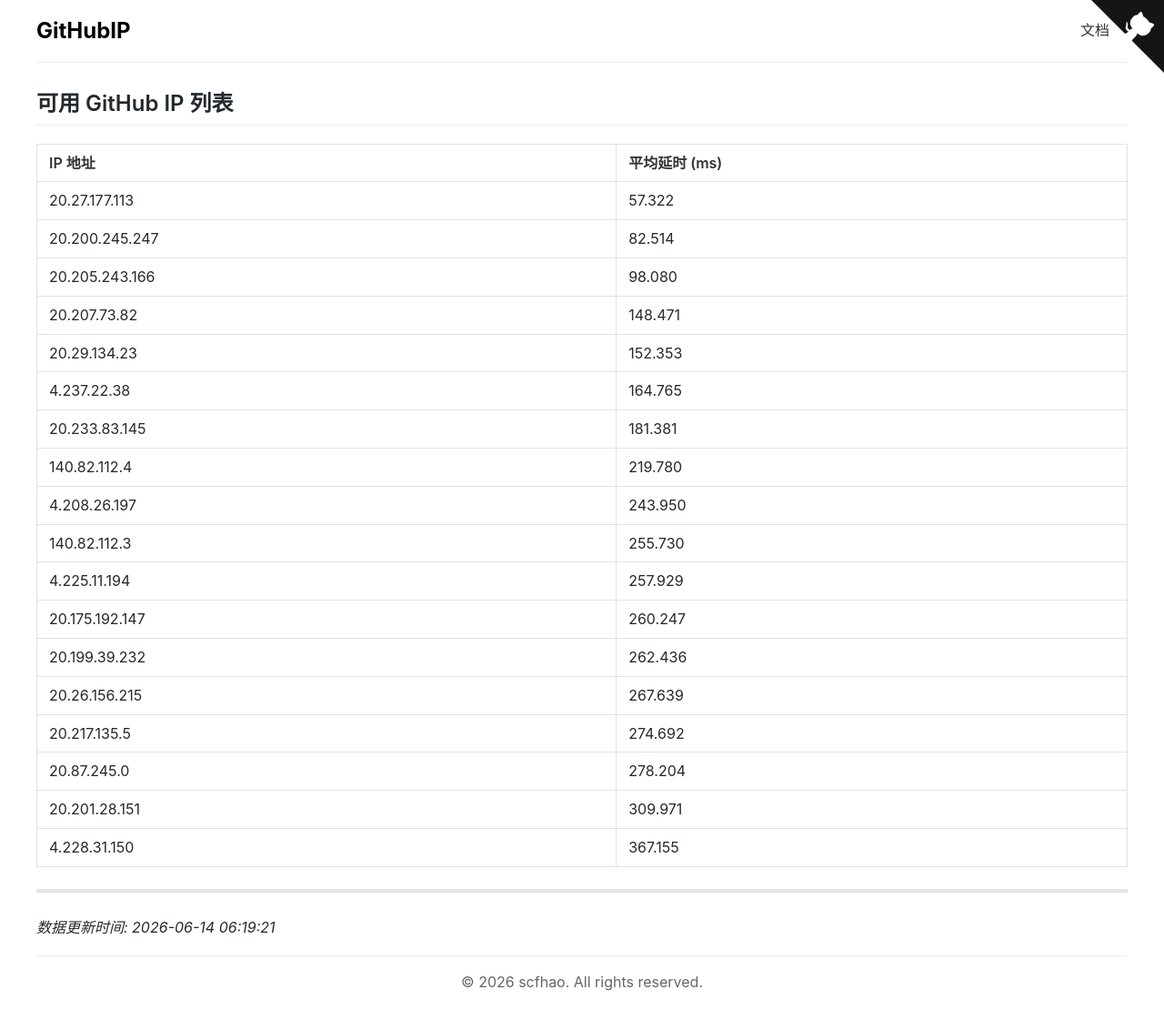
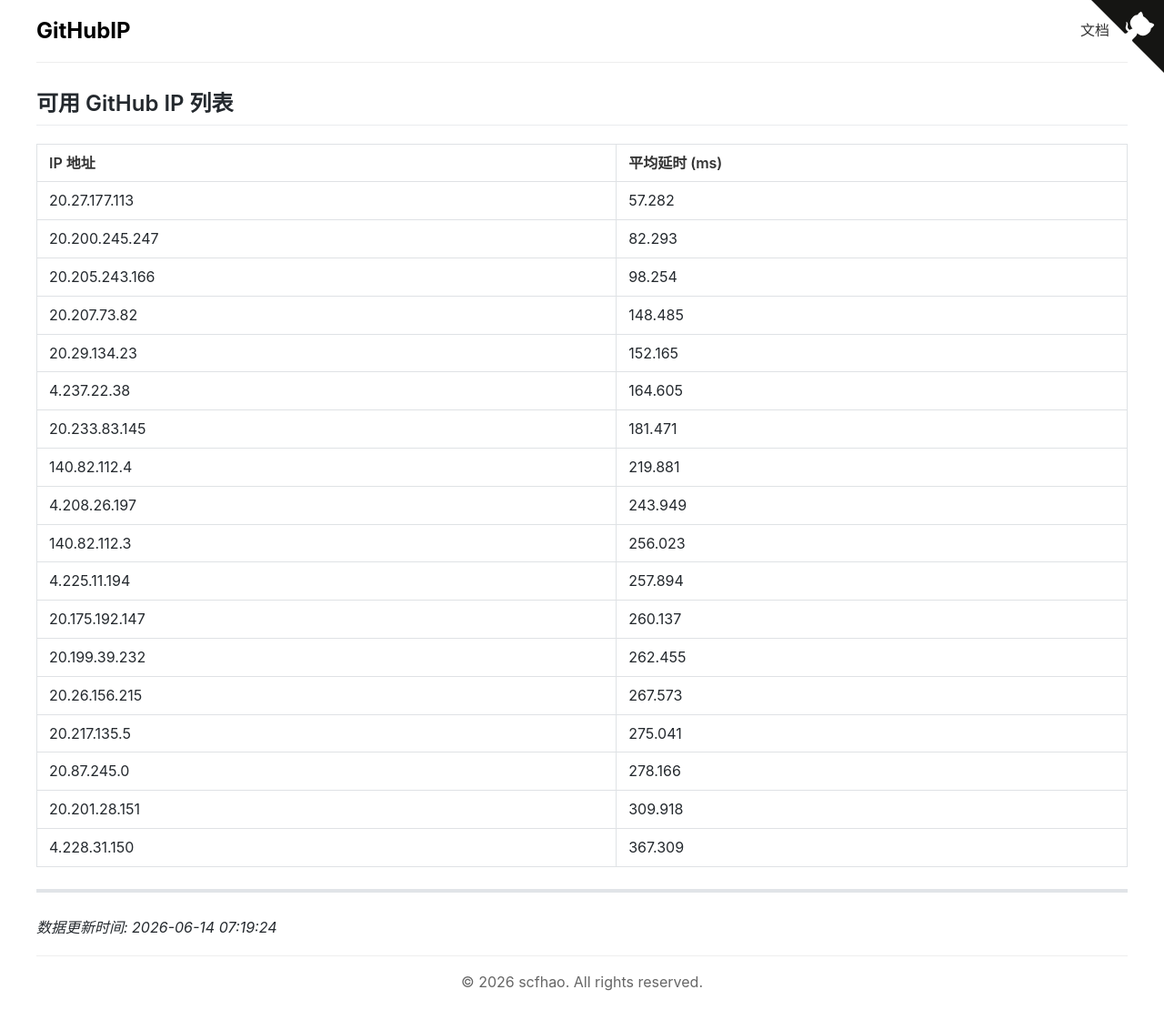
Before and after one commit to scfhao/GitHubIP, a Jekyll site: the page built from index.md, in a window 1280 px wide. Shown: the whole page at 91% size. Built offline with Jekyll 4.4.1, drawn with Linux system fonts in a browser that asks for light colours.

Commit message:
自动脚本执行 - 2026-06-14 07:19:24

```diff
--- a/index.md
+++ b/index.md
@@ -1,32 +1,32 @@
 ---
 layout: home
 title: GitHub IP 列表
-date: 2026-06-14 06:19:21
+date: 2026-06-14 07:19:24
 ---
 
 ## 可用 GitHub IP 列表
 
 | IP 地址 | 平均延时 (ms) |
 |---------|--------------|
-| 20.27.177.113 | 57.322 |
-| 20.200.245.247 | 82.514 |
-| 20.205.243.166 | 98.080 |
-| 20.207.73.82 | 148.471 |
-| 20.29.134.23 | 152.353 |
-| 4.237.22.38 | 164.765 |
-| 20.233.83.145 | 181.381 |
-| 140.82.112.4 | 219.780 |
-| 4.208.26.197 | 243.950 |
-| 140.82.112.3 | 255.730 |
-| 4.225.11.194 | 257.929 |
-| 20.175.192.147 | 260.247 |
-| 20.199.39.232 | 262.436 |
-| 20.26.156.215 | 267.639 |
-| 20.217.135.5 | 274.692 |
-| 20.87.245.0 | 278.204 |
-| 20.201.28.151 | 309.971 |
-| 4.228.31.150 | 367.155 |
+| 20.27.177.113 | 57.282 |
+| 20.200.245.247 | 82.293 |
+| 20.205.243.166 | 98.254 |
+| 20.207.73.82 | 148.485 |
+| 20.29.134.23 | 152.165 |
+| 4.237.22.38 | 164.605 |
+| 20.233.83.145 | 181.471 |
+| 140.82.112.4 | 219.881 |
+| 4.208.26.197 | 243.949 |
+| 140.82.112.3 | 256.023 |
+| 4.225.11.194 | 257.894 |
+| 20.175.192.147 | 260.137 |
+| 20.199.39.232 | 262.455 |
+| 20.26.156.215 | 267.573 |
+| 20.217.135.5 | 275.041 |
+| 20.87.245.0 | 278.166 |
+| 20.201.28.151 | 309.918 |
+| 4.228.31.150 | 367.309 |
 
 ---
 
-*数据更新时间: 2026-06-14 06:19:21*
+*数据更新时间: 2026-06-14 07:19:24*
```
